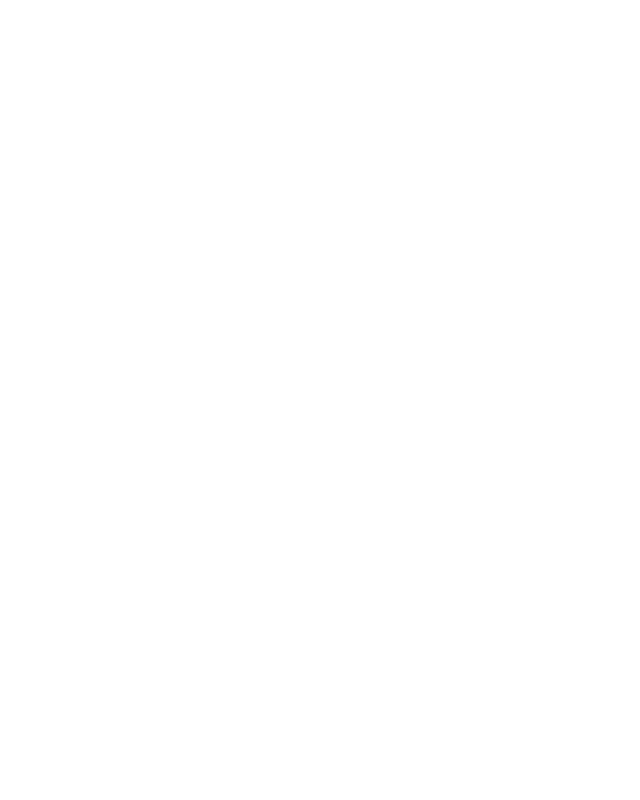
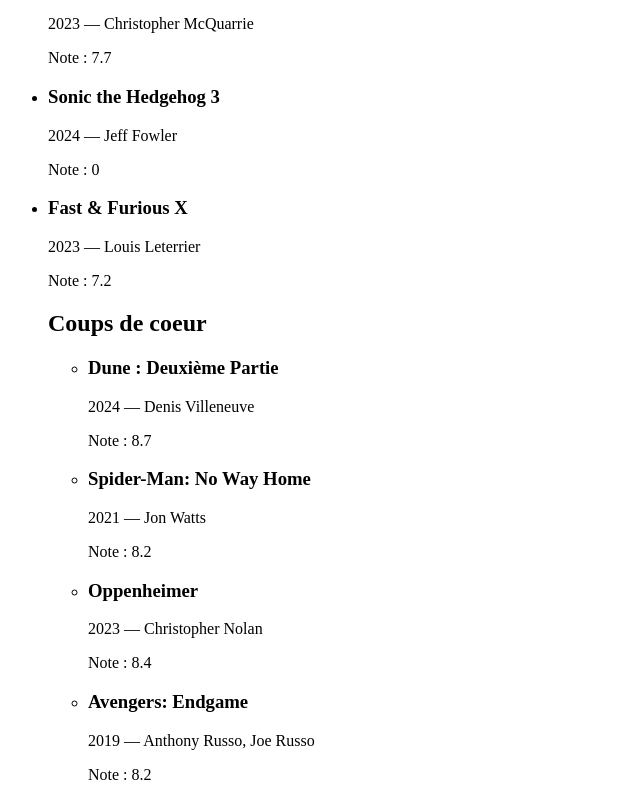
Before and after one commit to keizien/tp3-react-js, a React (Vite) app: page / in a window 1280 px wide. Shown: the part 821-1621 px from the top of the page, without its empty margins (0-640 px from the left). Before the commit the page ends 800 px from the top, so only its background shows below. Built offline with nearby package versions, Linux system fonts and the light colour scheme.

Commit message:
TP3 : films coup de coeur

```diff
--- a/src/App.jsx
+++ b/src/App.jsx
@@ -17,6 +17,20 @@
               <p>Note : {movie.rating}</p>
             </li>
           ))}
+          <h2>Coups de coeur</h2>
+          <ul>
+            {moviesList
+              .filter((movie) => movie.rating >= 8)
+              .map((movie) => (
+                <li key={movie.id}>
+                  <h3>{movie.title}</h3>
+                  <p>
+                    {movie.year} — {movie.director}
+                  </p>
+                  <p>Note : {movie.rating}</p>
+                </li>
+              ))}
+          </ul>
         </ul>
       </main>
     </>
--- a/src/data/moviesList.js
+++ b/src/data/moviesList.js
@@ -1,5 +1,4 @@
 const moviesList = [
-  [
   {
     id: 1,
     title: 'Dune : Deuxième Partie',
@@ -99,7 +98,6 @@
     synopsis:
       "Dom Toretto et sa famille sont confrontés à l'adversaire le plus mortel qu'ils aient jamais rencontré.",
   },
-  ],
 ];
 
 export default moviesList;
```
Lines whose indentation alone changed are shown as unchanged.
